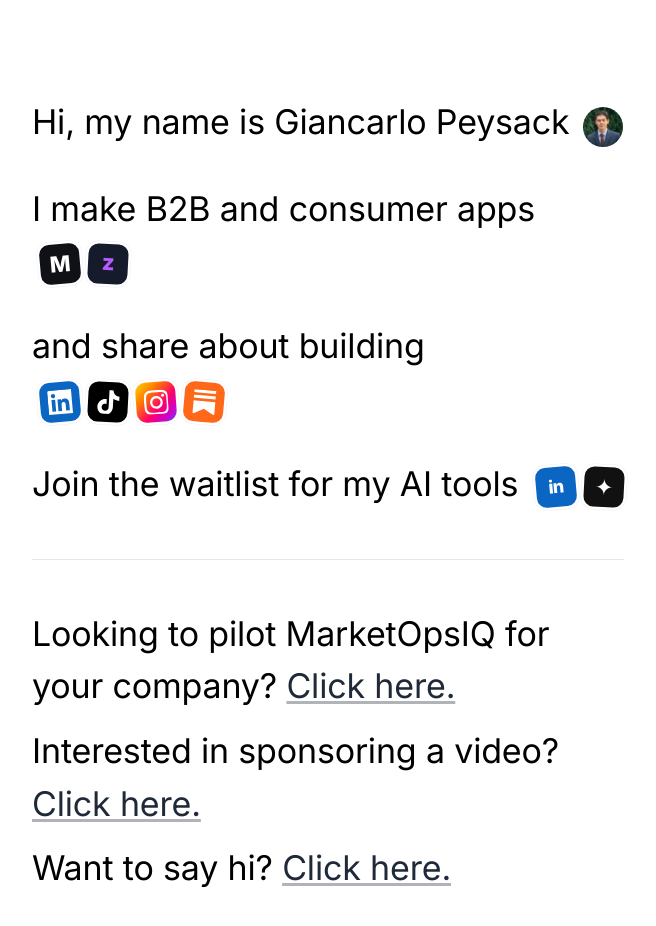
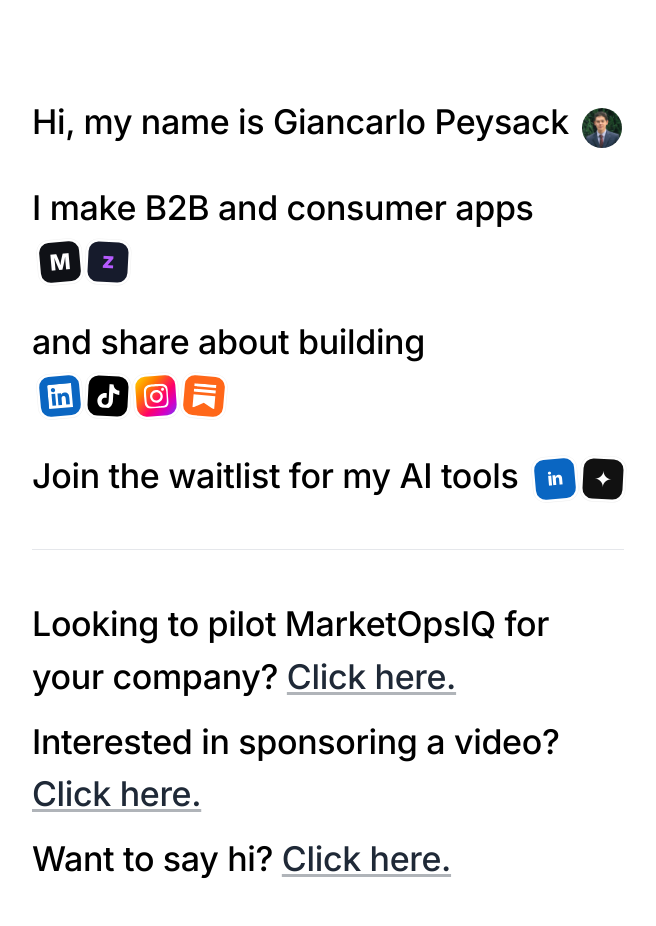
Before and after one commit to GiancarloPeysack/giancarlopeysack-com, a Next.js app: page / in a window 1280 px wide. Shown: the top 926 px of the page, without its empty margins (312-968 px from the left). Built offline with nearby package versions, Linux system fonts and the light colour scheme.

Commit message:
Inter Variable font + weight 500 to match Chris's heavier rendering

```diff
--- a/app/layout.tsx
+++ b/app/layout.tsx
@@ -2,10 +2,11 @@ import type { Metadata } from "next";
 import { Inter } from "next/font/google";
 import "./globals.css";
 
+// Variable font — supports any weight 100-900 and renders slightly
+// thicker / smoother than static-weight Inter. Closer to Chris's rendering.
 const inter = Inter({
   subsets: ["latin"],
   display: "swap",
-  weight: ["400", "500", "600", "700", "800"],
 });
 
 export const metadata: Metadata = {
--- a/app/page.tsx
+++ b/app/page.tsx
@@ -28,9 +28,9 @@ export default function Home() {
           className="text-black"
           style={{
             fontSize: "clamp(24px, 6.5vw, 34px)",
-            lineHeight: 1.55,
-            fontWeight: 400,
-            letterSpacing: "-0.005em",
+            lineHeight: 1.5,
+            fontWeight: 500,
+            letterSpacing: "-0.01em",
           }}
         >
           {/* Greeting + click-to-zoom avatar */}
```
